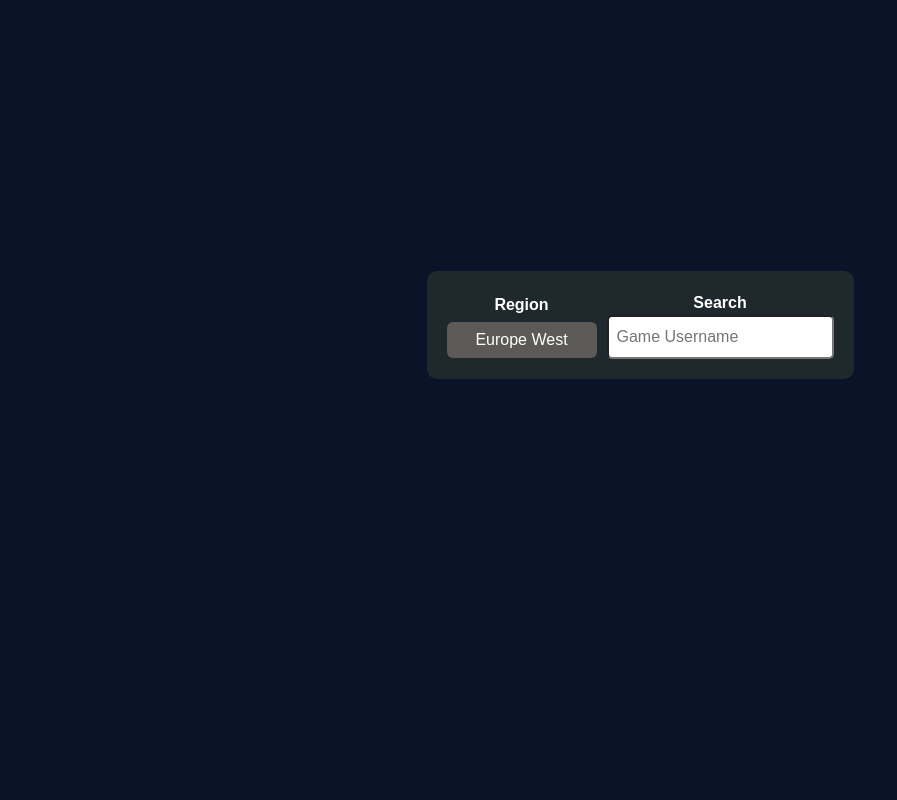
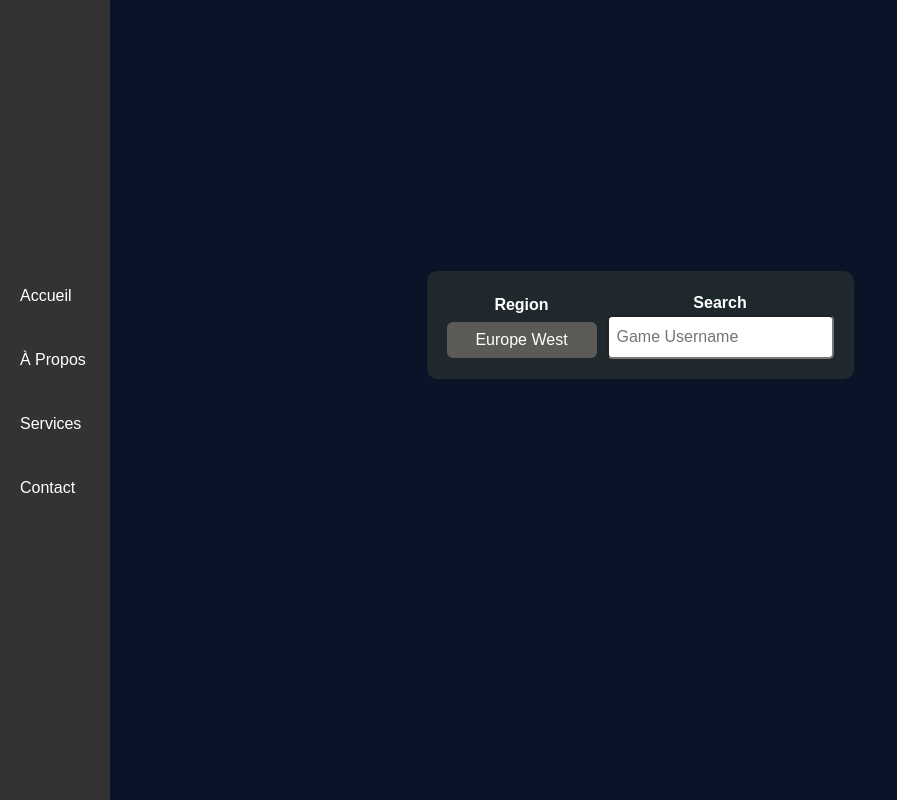
Before and after one commit to rayzens1/BoostTrack, a plain HTML site: page index.html in a window 1280 px wide. Shown: the whole page, without its empty margins (0-897 px from the left). Drawn offline with nearby package versions, Linux system fonts and the light colour scheme; files whose address does not match are found by name.

Commit message:
Ajout nav bar a gauche

```diff
--- a/css/style.css
+++ b/css/style.css
@@ -12,6 +12,40 @@
     height: 100vh;
     background: linear-gradient(to right, #091428, #0A1428);
   }
+
+  .navbar {
+    position: fixed; /* Barre de navigation fixée */
+    left: 0; /* Collée à gauche */
+    top: 0; /* Collée en haut */
+    width: 110px; /* Largeur de la barre de navigation */
+    height: 100%; /* Hauteur de la barre de navigation (100% de la hauteur de la fenêtre) */
+    background-color: #333; /* Couleur de fond de la barre de navigation */
+}
+
+/* Style de la liste non ordonnée (ul) dans la barre de navigation */
+.navbar ul {
+    list-style: none; /* Supprime les puces de liste */
+    padding: 0; /* Supprime le rembourrage */
+}
+
+/* Style des éléments de liste (li) dans la barre de navigation */
+.navbar li {
+    padding: 10px 0; /* Espacement vertical des éléments de la liste */
+}
+
+/* Style des liens (a) dans la barre de navigation */
+.navbar a {
+    display: block; /* Les liens occupent toute la largeur de la barre de navigation */
+    text-decoration: none; /* Supprime la décoration de texte par défaut */
+    color: #fff; /* Couleur du texte */
+    padding: 10px 20px; /* Espacement interne des liens */
+    transition: background-color 0.3s; /* Animation de transition pour le changement de couleur au survol */
+}
+
+/* Style des liens au survol */
+.navbar a:hover {
+    background-color: #555; /* Couleur de fond au survol */
+}
 
   .container {
     display: flex;
--- a/index.html
+++ b/index.html
@@ -8,6 +8,14 @@
   <script src="js/script.js"></script>
 </head>
 <body>
+  <div class="navbar">
+    <ul>
+        <li><a href="#">Accueil</a></li>
+        <li><a href="#">À Propos</a></li>
+        <li><a href="#">Services</a></li>
+        <li><a href="#">Contact</a></li>
+    </ul>
+</div>
   <div class="container d-flex justify-content-center align-items-center flex-align">
     <div class="label">
       <div class="labeltextbtn">Region</div>
```
